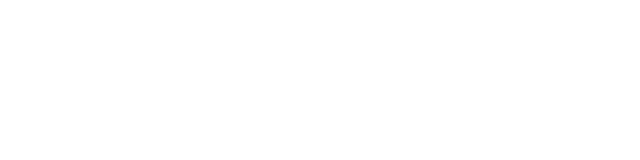
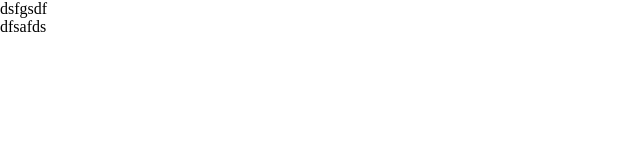
Before and after one commit to liuhoi/blog, a Vue app: page /#/ in a window 1280 px wide. Shown: the top 160 px of the page, without its empty margins (0-640 px from the left). Built offline with nearby package versions, Linux system fonts and the light colour scheme.

Commit message:
修改vue.config.js配置

```diff
--- a/src/views/Home.vue
+++ b/src/views/Home.vue
@@ -1,6 +1,9 @@
 <template>
   <div class="home">
-    <header></header>
+    <header>dsfgsdf</header>
+    <section>
+      <article>dfsafds</article>
+    </section>
   </div>
 </template>
 
@@ -15,3 +18,15 @@ export default {
   }
 };
 </script>
+<style lang="scss" scoped>
+.home{
+  background: none;
+  border: none;
+  position: absolute;
+  top: 0;
+  left: 0;
+  width: 100%;
+  z-index: 200;
+  transition: background 0.5s;
+}
+</style>
--- a/vue.config.js
+++ b/vue.config.js
@@ -2,12 +2,12 @@ const path = require('path');
 
 const resolve = dir => path.join(__dirname, dir)
 
-const BASE_URL = process.env.NODE_ENV
+const publicPath = process.env.NODE_ENV
   ?'/'
   :'/'
 
 module.exports = {
-  baseUrl:BASE_URL,
+  publicPath:publicPath,
   lintOnSave:false,
   productionSourceMap:false,
   chainWebpack: config => {
```
